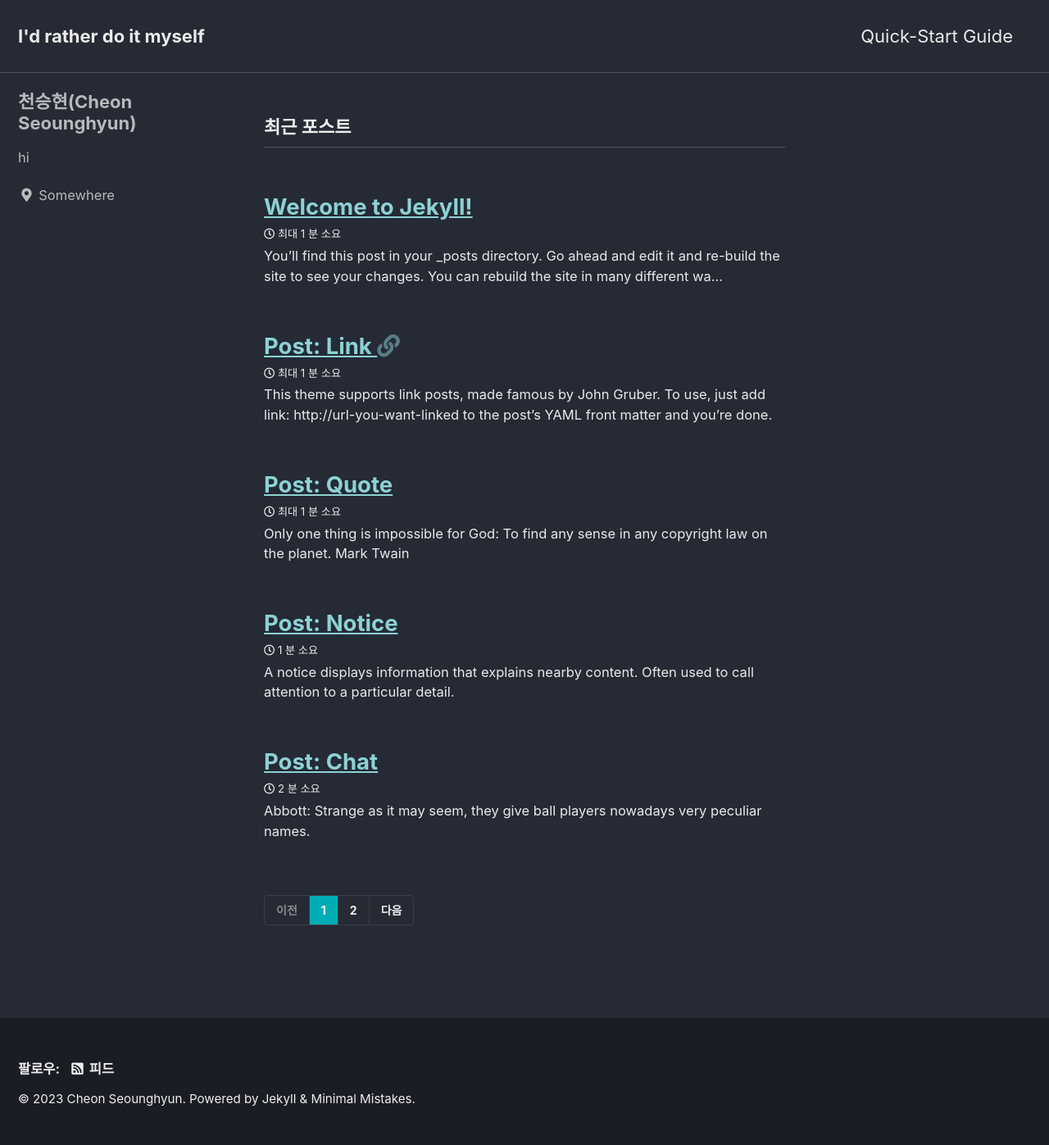
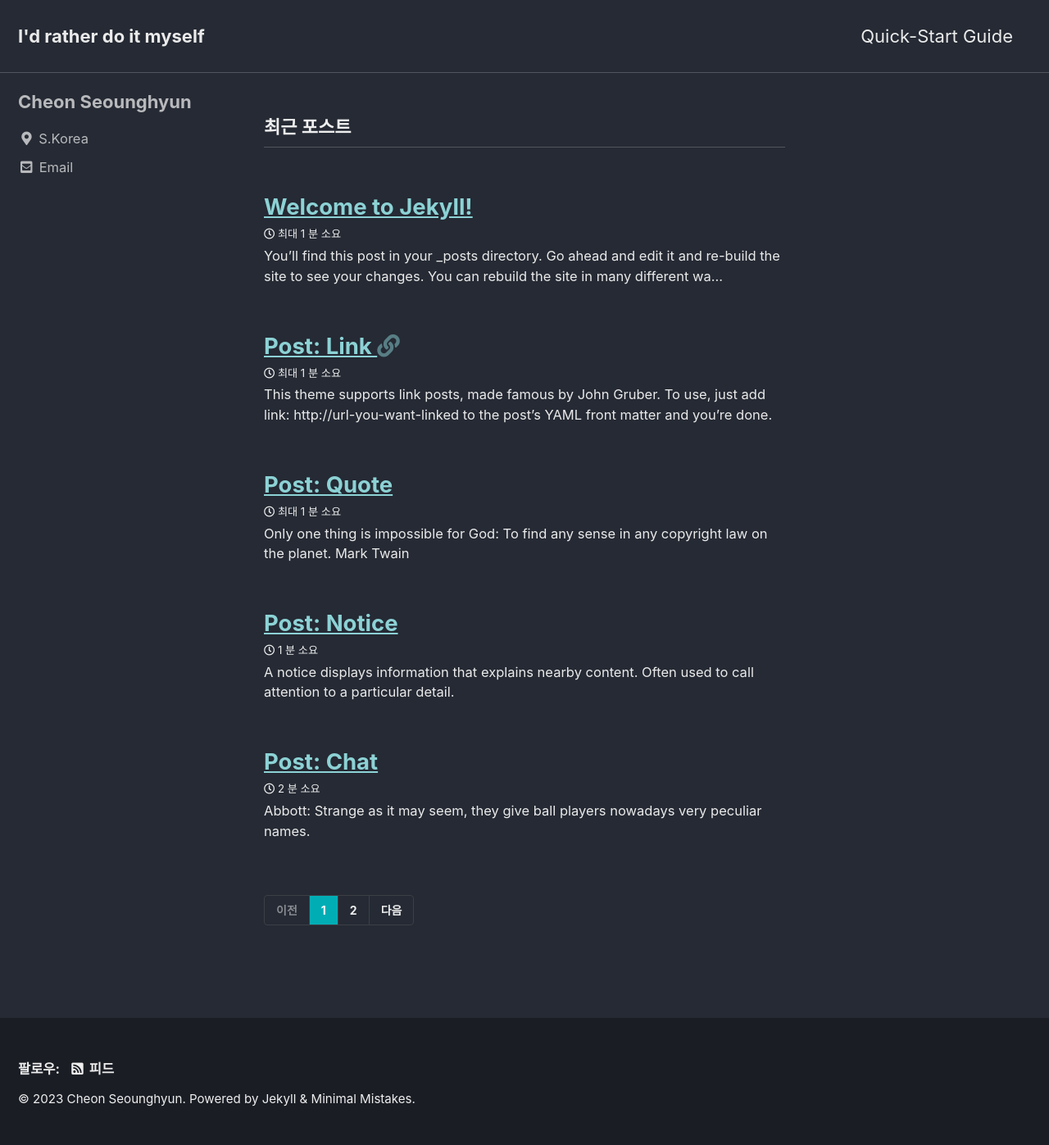
Before and after one commit to CheonSeounghyun/CheonSeounghyun.github.io, a Jekyll site: the page built from index.html, in a window 1280 px wide. Shown: the whole page at 82% size. Built offline with Jekyll 4.4.1, drawn with Linux system fonts in a browser that asks for light colours; cached includes are drawn as plain includes; the list of posts is cut into pages by our own code.

Commit message:
Update _config.yml

```diff
--- a/_config.yml
+++ b/_config.yml
@@ -104,15 +104,15 @@ analytics:
 
 # Site Author
 author:
-  name             : "천승현(Cheon Seounghyun)"
+  name             : "Cheon Seounghyun"
   avatar           : # path of avatar image, e.g. "/assets/images/bio-photo.jpg"
-  bio              : "hi"
-  location         : "Somewhere"
+  bio              : ""
+  location         : "S.Korea"
   email            :
   links:
     - label: "Email"
       icon: "fas fa-fw fa-envelope-square"
-      # url: "mailto:your.name@email.com"
+      url: "ehwjsx@gmail.com"
     - label: "Website"
       icon: "fas fa-fw fa-link"
       # url: "https://your-website.com"
```
